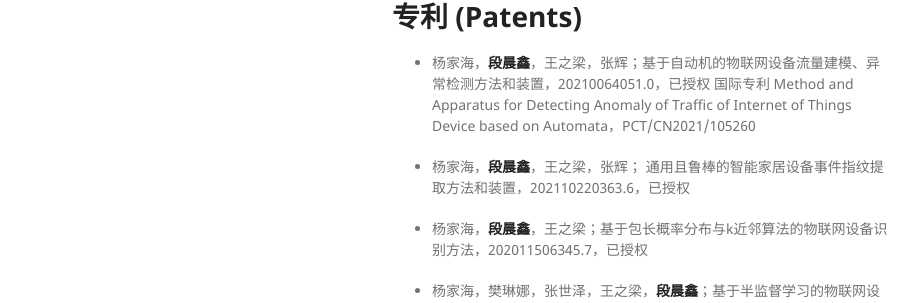
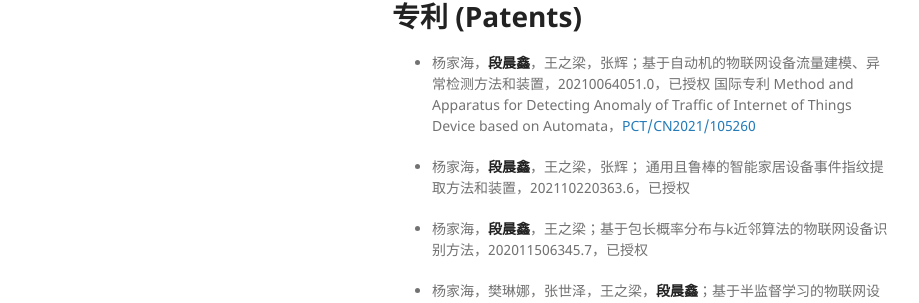
Before and after one commit to ZebornDuan/PersonalPage, a Jekyll site: the page built from preview.md, in a window 1280 px wide and 900 px high, scrolled down 2217 px. Shown: the part 508-811 px from the top of the window, without its empty margins (178-1097 px from the left). Built offline with Jekyll 4.4.1, drawn with Linux system fonts in a browser that asks for light colours; part of the change alters nothing that is shown.

```diff
--- a/preview.md
+++ b/preview.md
@@ -92,7 +92,7 @@ layout: default
 
 # 专利 (Patents)
 
-- 杨家海，**段晨鑫**，王之梁，张辉；基于自动机的物联网设备流量建模、异常检测方法和装置，20210064051.0，已授权 国际专利 Method and Apparatus for Detecting Anomaly of Traffic of Internet of Things Device based on Automata，PCT/CN2021/105260
+- 杨家海，**段晨鑫**，王之梁，张辉；基于自动机的物联网设备流量建模、异常检测方法和装置，20210064051.0，已授权 国际专利 Method and Apparatus for Detecting Anomaly of Traffic of Internet of Things Device based on Automata，[PCT/CN2021/105260](https://patentimages.storage.googleapis.com/b6/ae/91/c713265d1e4b47/US20220303198A1.pdf)
 
 - 杨家海，**段晨鑫**，王之梁，张辉； 通用且鲁棒的智能家居设备事件指纹提取方法和装置，202110220363.6，已授权
 
```
